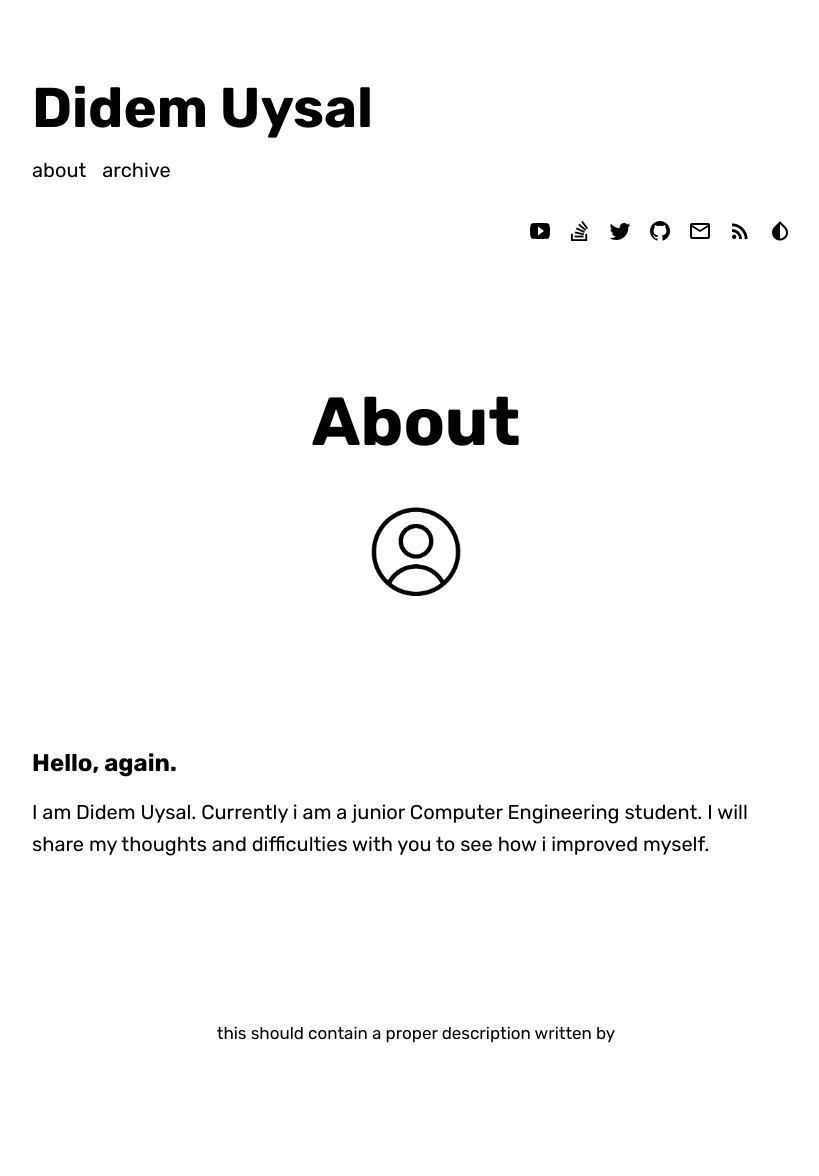
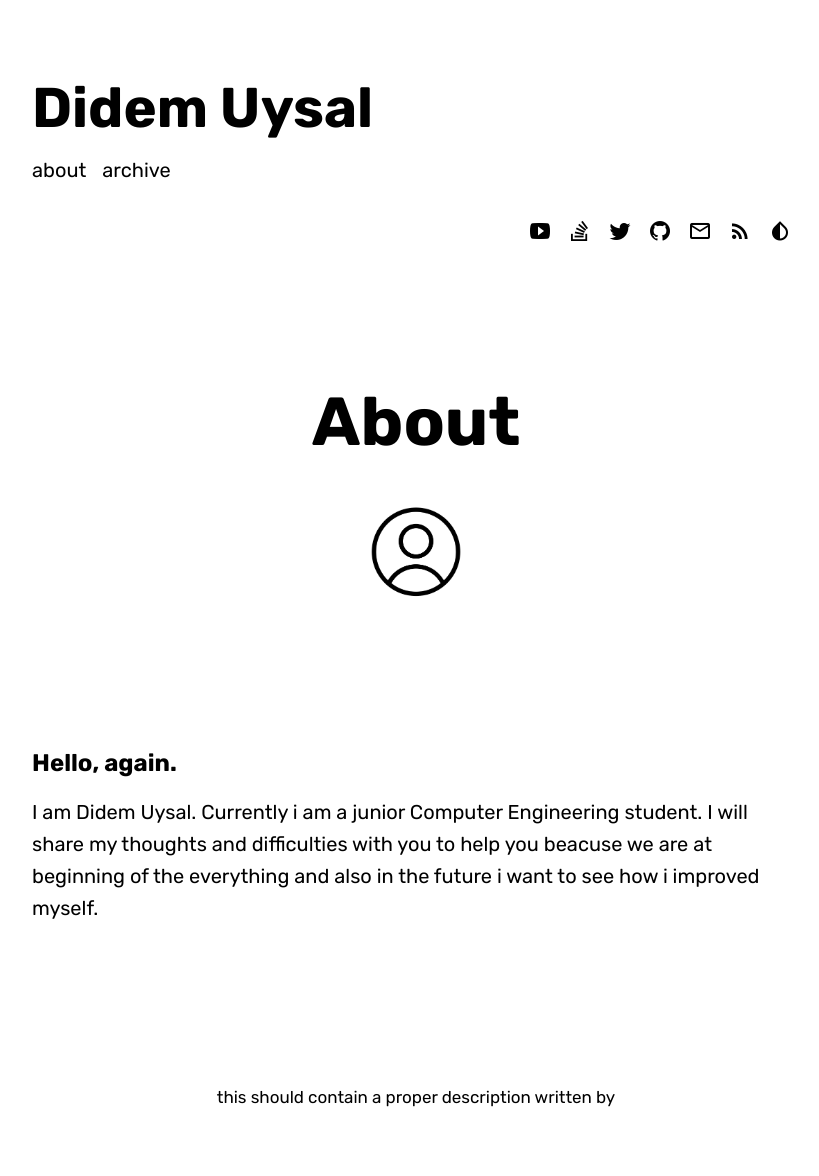
Before and after one commit to didemuysal/didemuysal.github.io, a Jekyll site: the page built from about.md, in a window 1280 px wide. Shown: the whole page, without its empty margins (224-1043 px from the left). Built offline with Jekyll 4.4.1, drawn with Linux system fonts in a browser that asks for light colours; some web fonts are replaced; before the commit the page ends 1112 px from its top, so only the background shows below that.

Commit message:
Update about.md

```diff
--- a/about.md
+++ b/about.md
@@ -20,5 +20,5 @@ published: true
 
 ## Hello, again.
 
-I am Didem Uysal. Currently i am a junior Computer Engineering student. I will share my thoughts and difficulties with you to see how i improved myself.
+I am Didem Uysal. Currently i am a junior Computer Engineering student. I will share my thoughts and difficulties with you to help you beacuse we are at beginning of the everything and also in the future i want to  see how i improved myself.
 </div>
```
